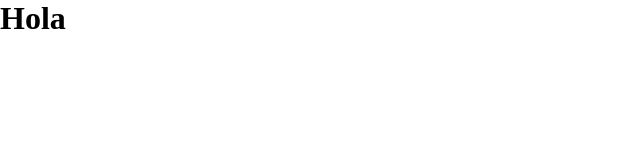
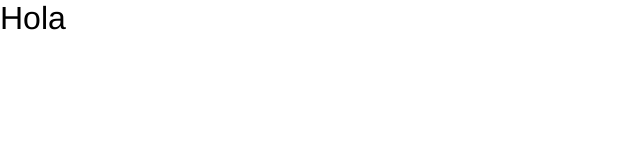
Before and after one commit to JorgeGWD/series-movies-app, a React (Create React App) app: page / in a window 1280 px wide. Shown: the top 160 px of the page, without its empty margins (0-640 px from the left). Built offline with nearby package versions, Linux system fonts and the light colour scheme.

Commit message:
H weight

```diff
--- a/src/App.css
+++ b/src/App.css
@@ -2,4 +2,12 @@
   margin: 0px;
   padding: 0px;
 }
+
+h1, h2, h3, h4, h5, h6 {
+  font-weight: lighter;
+}
+
+body {
+  font-family: 'Franklin Gothic Medium', 'Arial Narrow', Arial, sans-serif;
+}
 /*# sourceMappingURL=App.css.map */
--- a/src/App.sass
+++ b/src/App.sass
@@ -1 +1,5 @@
 @import ./_reset
+@import ./_variables
+
+body
+    font-family: 'Franklin Gothic Medium', 'Arial Narrow', Arial, sans-serif
--- a/src/_reset.sass
+++ b/src/_reset.sass
@@ -1,3 +1,6 @@
 *
     margin: 0px
     padding: 0px
+
+h1, h2, h3, h4, h5, h6
+    font-weight: lighter
```
Also changed, not shown: 1 other file (tests, documents, lock files or other folders).
